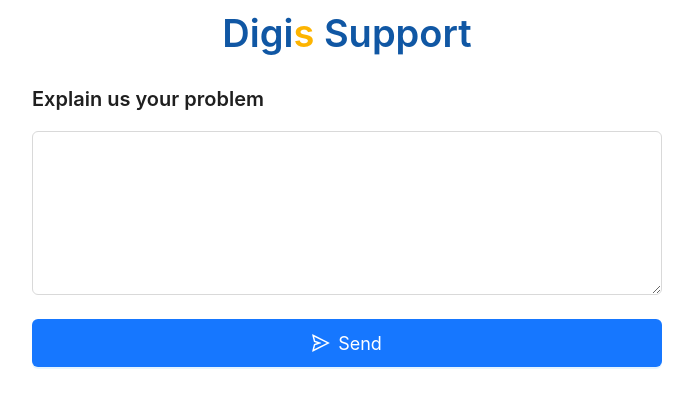
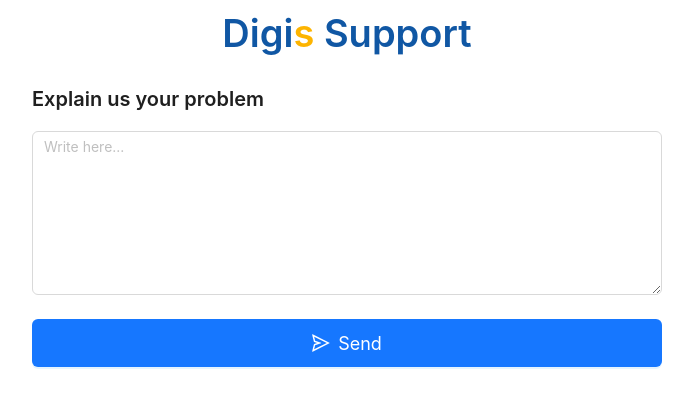
Before and after one commit to digis-global/digis-support-portal, a Next.js app: page / in a window 1280 px wide. Shown: the top 408 px of the page, without its empty margins (293-986 px from the left). Built offline with nearby package versions, Linux system fonts and the light colour scheme.

Commit message:
added place holder for the text box

```diff
--- a/src/features/SupportForm/index.tsx
+++ b/src/features/SupportForm/index.tsx
@@ -20,7 +20,7 @@
                             </Layout.Header>
                             <Layout.Content style={styles.contentContainer}>
                                 <Form.Item label={<Typography.Title level={4} >Explain us your problem</Typography.Title>} name="support">
-                                    <Input.TextArea rows={7} />
+                                    <Input.TextArea rows={7} placeholder="Write here..." />
                                 </Form.Item>
                                 <div style={styles.buttonContainer}>
                                     <Form.Item style={styles.buttonItem}>
```
